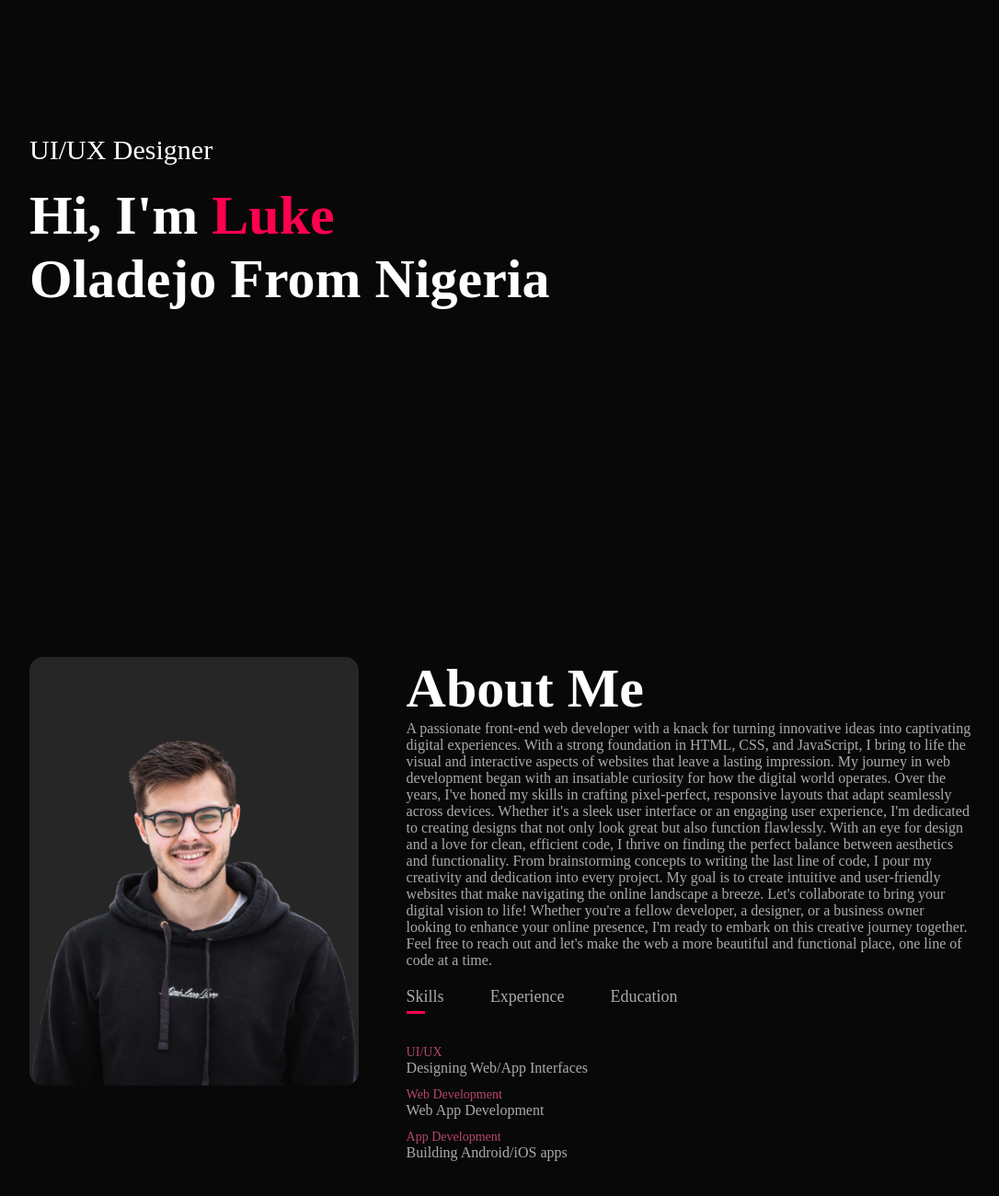
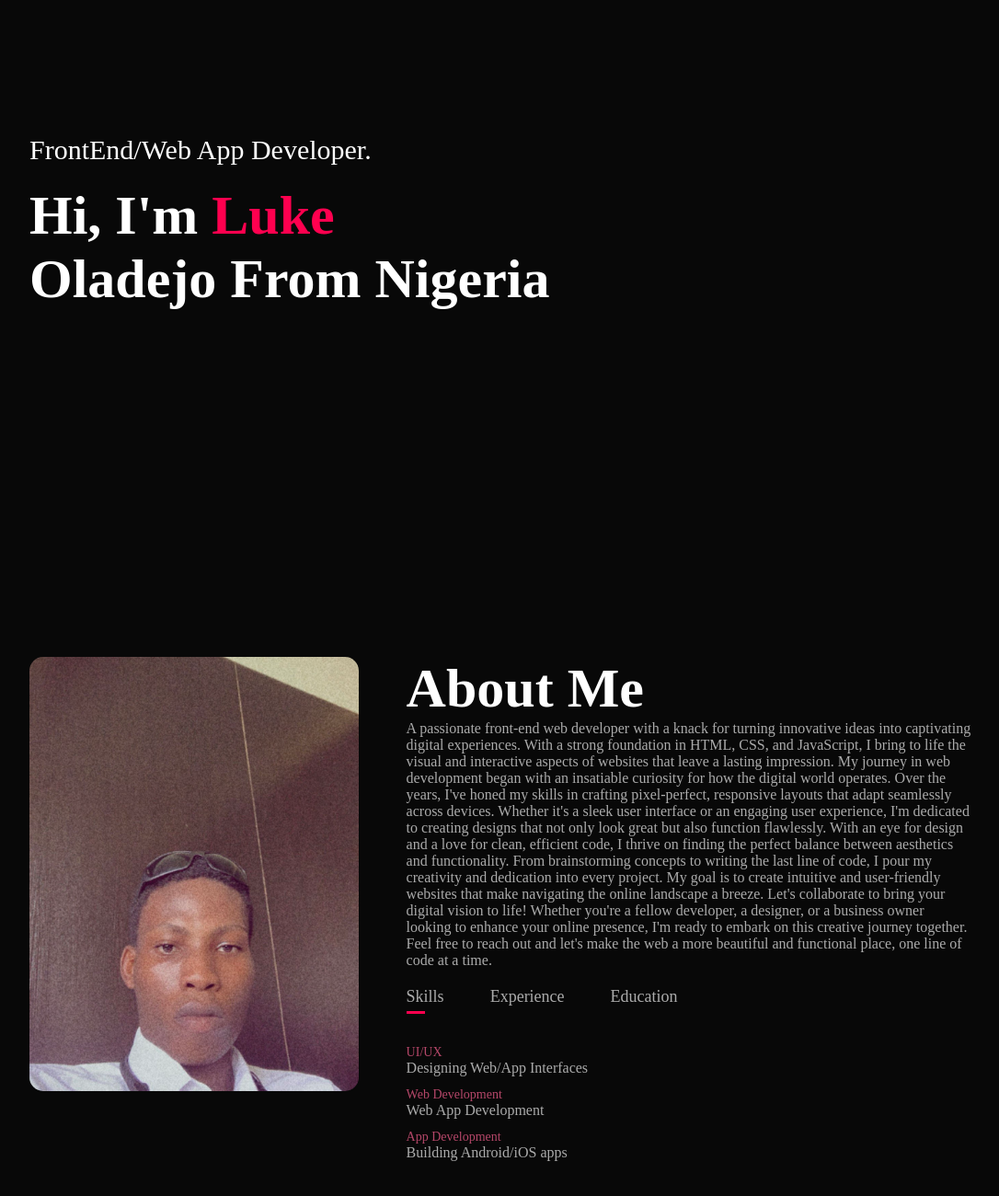
Before and after one commit to Luke-devcodes/lukedev.github.io, a plain HTML site: page index.html in a window 1280 px wide. Shown: the part 176-1476 px from the top of the page at 92% size, without its empty margins (96-1182 px from the left). Drawn offline with Linux system fonts and the light colour scheme.

Commit message:
Update index.html

```diff
--- a/index.html
+++ b/index.html
@@ -26,7 +26,7 @@
                 <i class="fa-solid fa-bars" onclick="openmenu()"></i>
             </nav>
             <div class="header-text">
-                <p>UI/UX Designer</p>
+                <p>FrontEnd/Web App Developer.</p>
                 <h1>Hi, I'm <span>Luke</span><br> Oladejo From Nigeria</h1>
             </div>
         </div>
@@ -37,7 +37,7 @@
             <div class="row">
 
                 <div class="about-col-1">
-                    <img src="images/user.png">
+                    <img src="images/user.jpg">
                 </div>
                 <div class="about-col-2">
                     <h1 class="sub-title">About Me</h1>
```
